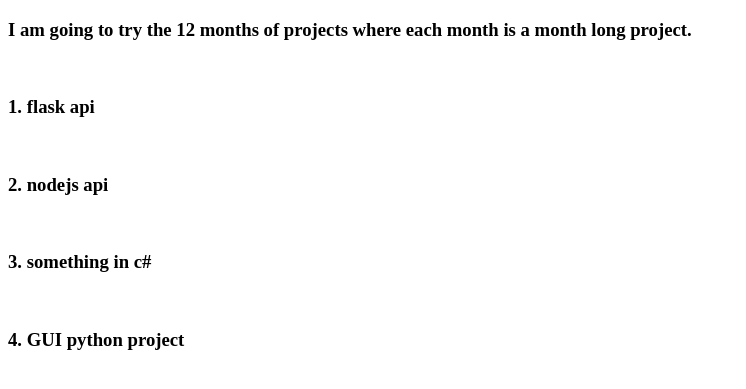
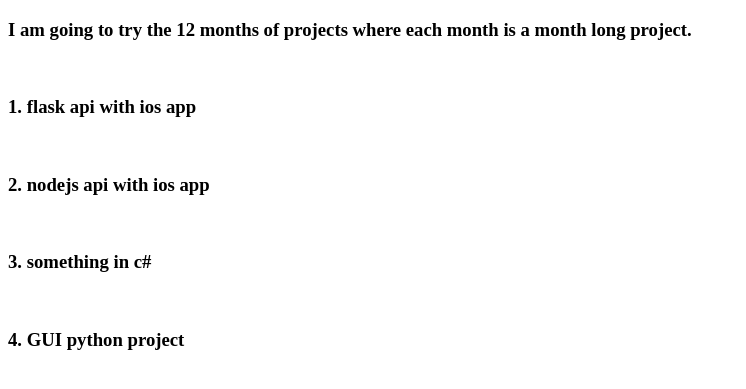
Before and after one commit to jakcooper22/jakcooper22.github.io, a plain HTML site: page index.html in a window 1280 px wide. Shown: the part 61-450 px from the top of the page, without its empty margins (0-746 px from the left). Drawn offline with Linux system fonts and the light colour scheme.

Commit message:
Update index.html

```diff
--- a/index.html
+++ b/index.html
@@ -7,8 +7,8 @@
 <body>
     <h1>Lets turn this into something... like a bio</h1>
     <h3>I am going to try the 12 months of projects where each month is a month long project.</h3><br>
-    <h3>1. flask api</h3><br>
-    <h3>2. nodejs api</h3><br>
+    <h3>1. flask api with ios app</h3><br>
+    <h3>2. nodejs api with ios app</h3><br>
     <h3>3. something in c#</h3><br>
     <h3>4. GUI python project</h3><br>
 
```
